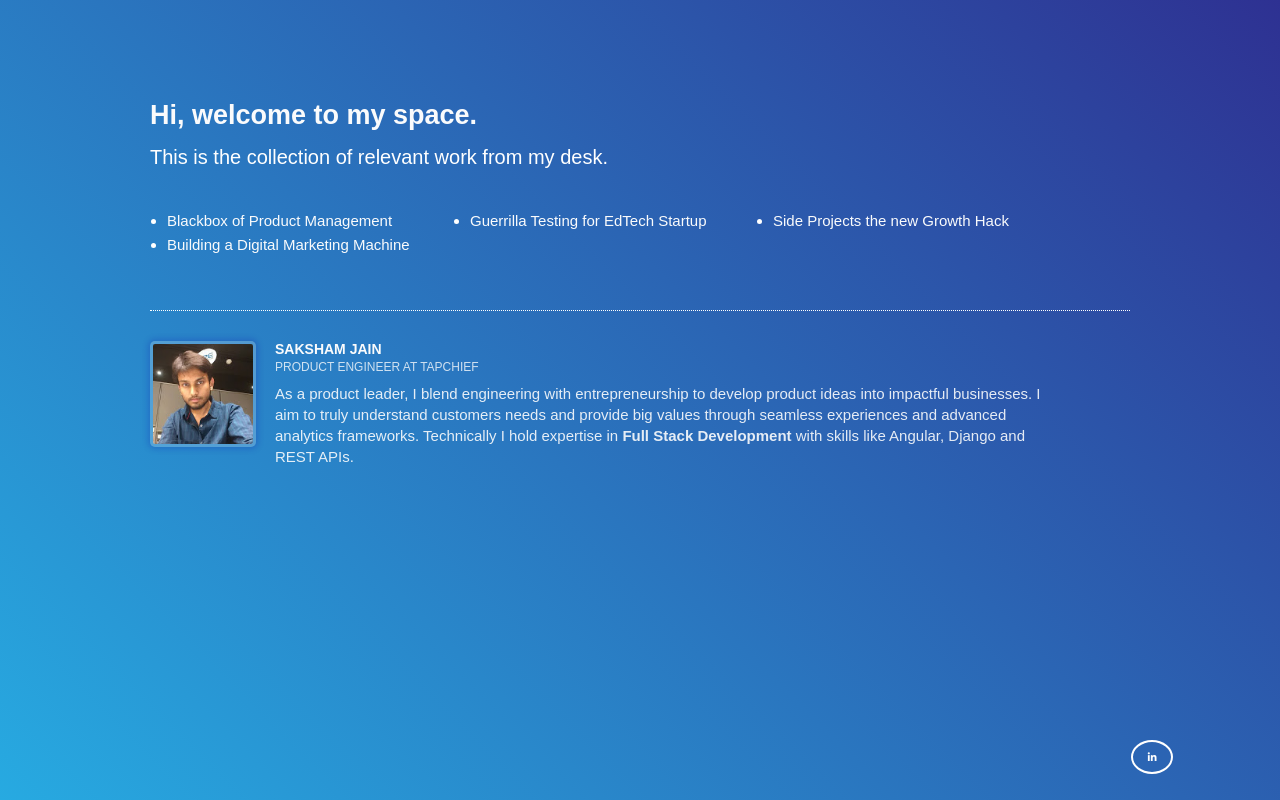
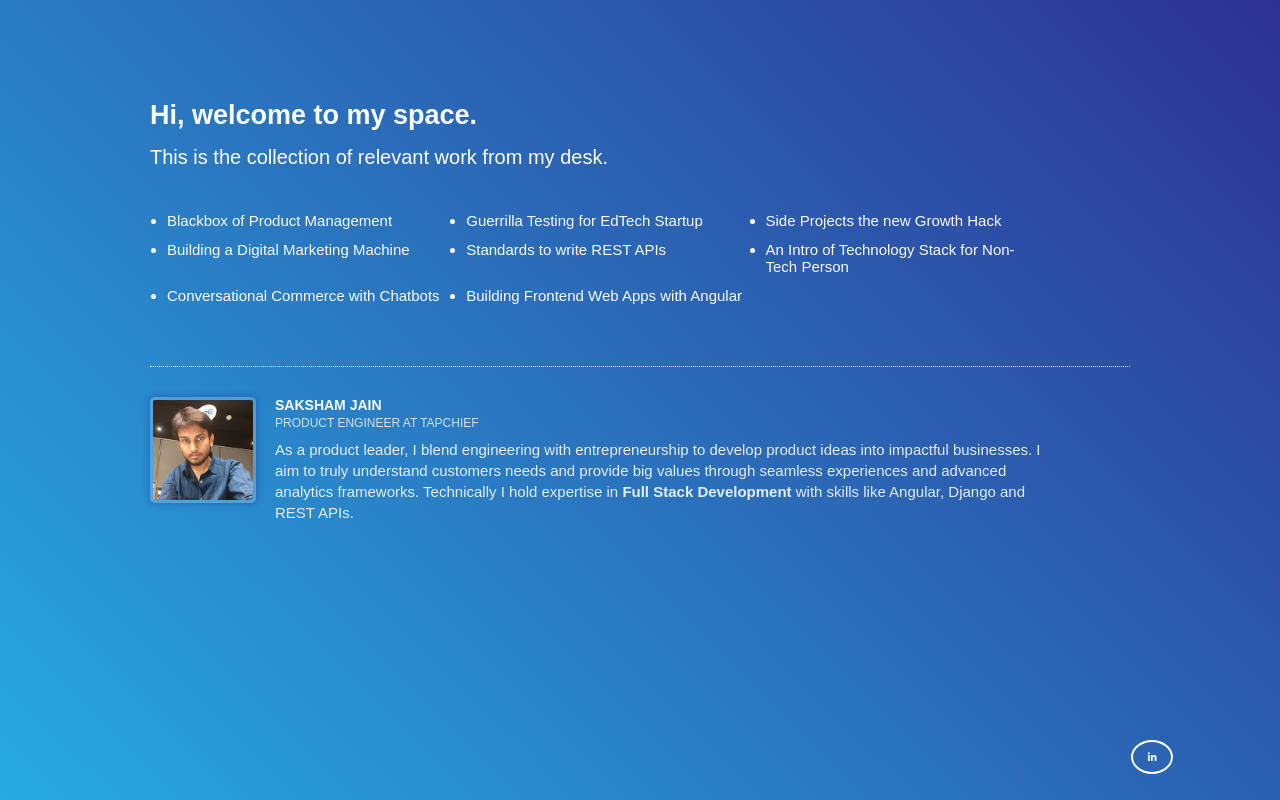
Before and after one commit to cedaus/taskspace-todo-app, an Angular app: page / in a window 1280 px wide. Built offline with nearby package versions, Linux system fonts and the light colour scheme.

Commit message:
new writeups added

```diff
--- a/src/app/_shared/mock-data.ts
+++ b/src/app/_shared/mock-data.ts
@@ -21,4 +21,24 @@ export const RESOURCES: Resource[] = [
     link: 'https://medium.com/cero-people/building-a-digital-marketing-machine-80692e033cb8',
     tag: 'digital-marketing'
   },
+  {
+    title: 'Standards to write REST APIs',
+    link: 'https://docs.google.com/document/d/1aQixJiqWjSKu-v4PDBMKrpUsth5wSy8XMnDZvYv-9Vk/edit?usp=sharing',
+    tag: 'rest-api'
+  },
+  {
+    title: 'An Intro of Technology Stack for Non-Tech Person',
+    link: 'https://docs.google.com/document/d/1aJ2ixbkpiQeEgl8zO4Z_cLQBjDYYWCZlf2S8AIdButM/edit?usp=sharing',
+    tag: 'technology'
+  },
+  {
+    title: 'Conversational Commerce with Chatbots',
+    link: 'https://docs.google.com/document/d/1AUK1AzhL2qR0j_t38ks4q_oyCcJpKU7Peu3SU9ki5ag/edit?usp=sharing',
+    tag: 'chatbot'
+  },
+  {
+    title: 'Building Frontend Web Apps with Angular',
+    link: 'https://docs.google.com/document/d/1JxAHto1FaB7ari6kjuhtdyfN0rco6Bbe8IAfOrsXsBU/edit?usp=sharing',
+    tag: 'angular'
+  }
 ]
--- a/src/assets/css/app-styles.css
+++ b/src/assets/css/app-styles.css
@@ -93,9 +93,9 @@ ul, menu, dir {
     margin-left: -23px;
 }
 .list-item-3 {
-  width: 260px;
-  margin-right: 43px;
-  margin-bottom: 7px;
+  width: 29%;
+  margin-right: 20px;
+  margin-bottom: 12px;
   float: left;
   font-family: 'Roboto Mono', sans-serif;
   color: #fff;
```
Also changed, not shown: 1 other file (tests, documents, lock files or other folders).
